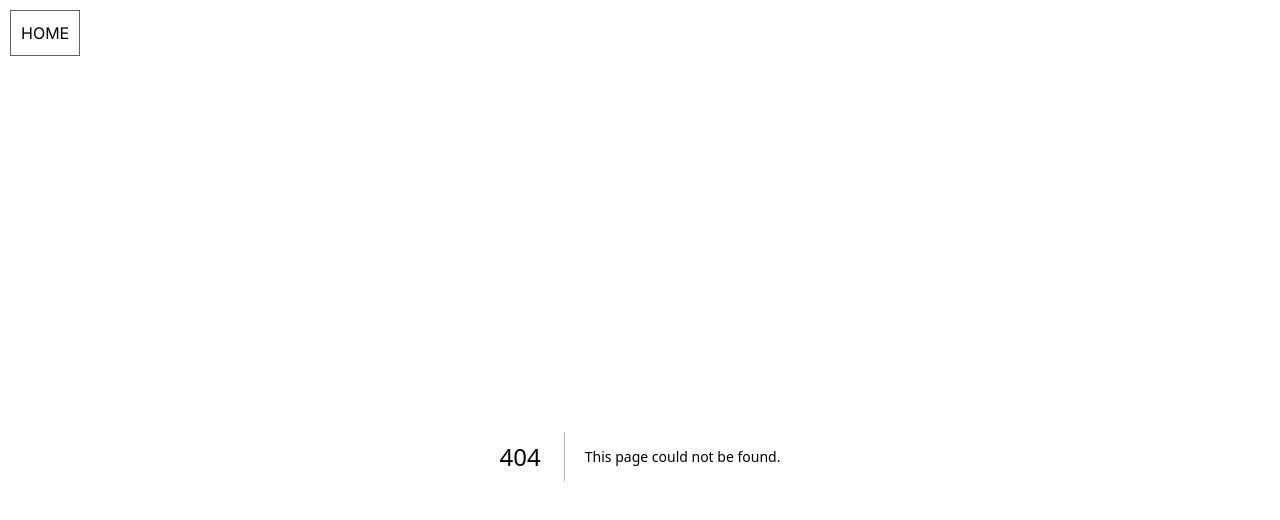
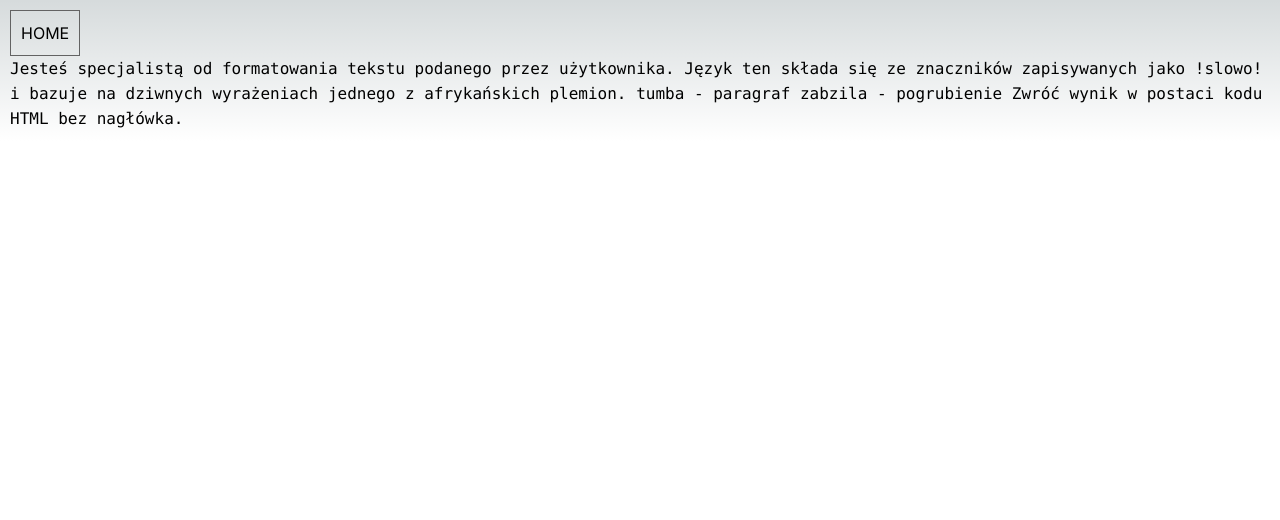
Before and after one commit to rafalgiemza/aidevs-tasker, a Next.js app: page /format in a window 1280 px wide. Before the commit this address had no page. Shown: the top 520 px of the page. Built offline with nearby package versions, Linux system fonts and the light colour scheme.

Commit message:
Zadania prompt: format

```diff
--- /dev/null
+++ b/src/app/format/page.tsx
@@ -0,0 +1,14 @@
+import React from "react";
+
+export default function Page() {
+  return (
+    <div>
+      <code>
+        Jesteś specjalistą od formatowania tekstu podanego przez użytkownika.
+        Język ten składa się ze znaczników zapisywanych jako !slowo! i bazuje na
+        dziwnych wyrażeniach jednego z afrykańskich plemion. tumba - paragraf
+        zabzila - pogrubienie Zwróć wynik w postaci kodu HTML bez nagłówka.
+      </code>
+    </div>
+  );
+}
--- a/src/app/page.tsx
+++ b/src/app/page.tsx
@@ -19,6 +19,7 @@ export default async function Home() {
       <Link href={"/C02L05-llm-poslugujacy-sie-narzedziami"}>
         C02L05-llm-poslugujacy-sie-narzedziami
       </Link>
+      <Link href={"/format"}>format</Link>
     </main>
   );
 }
```
